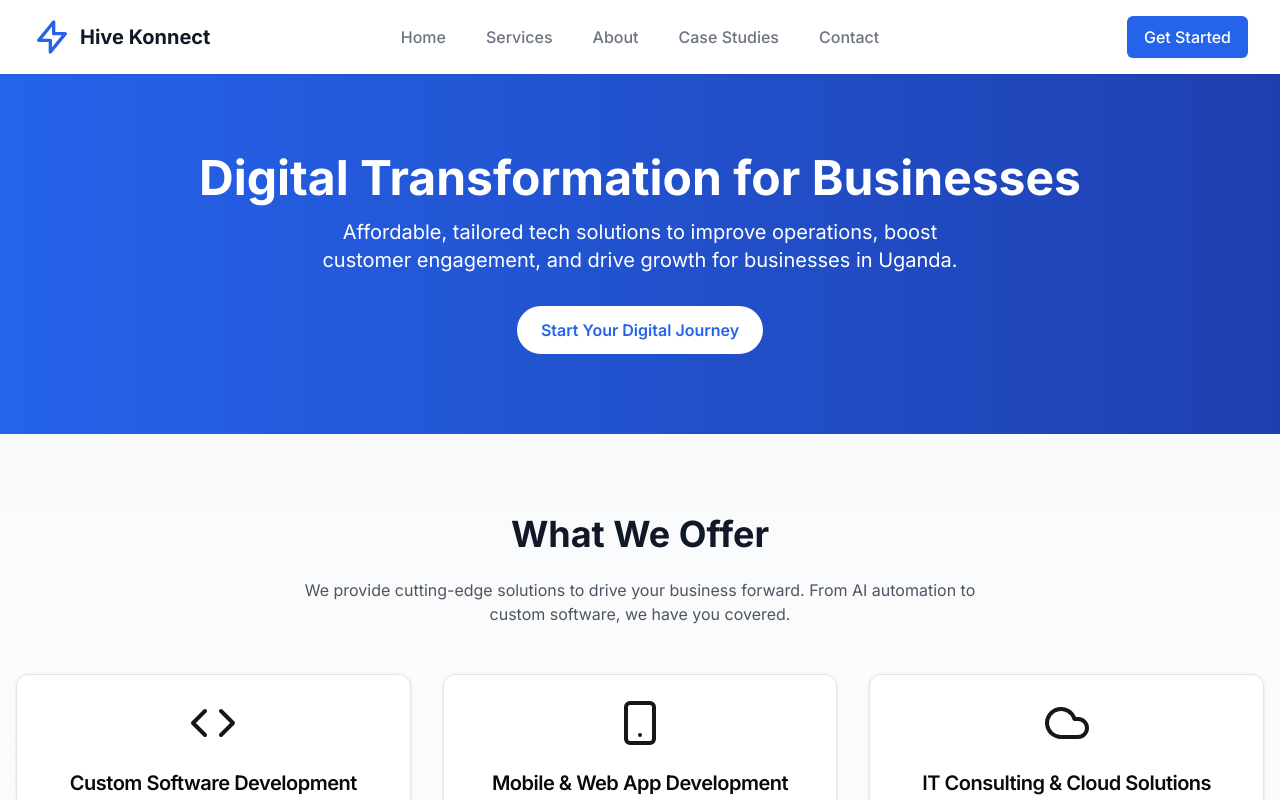
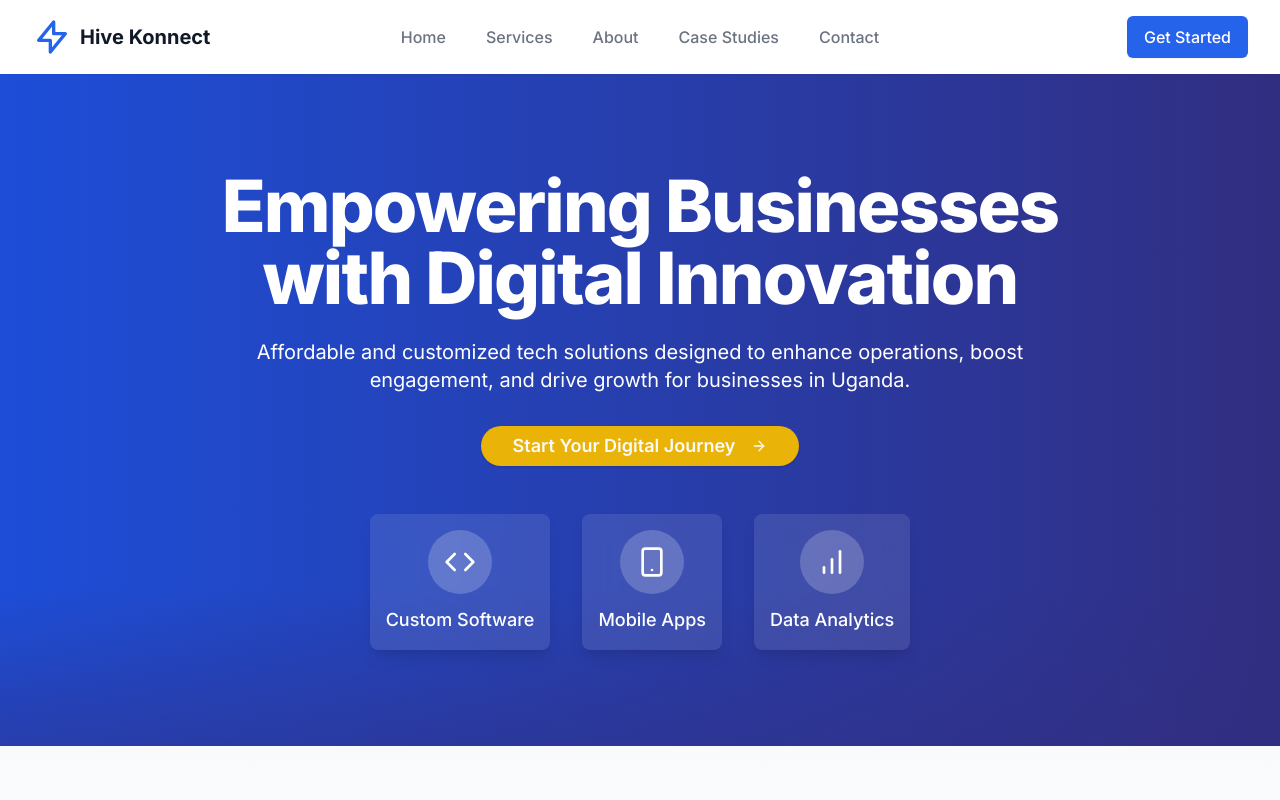
Before and after one commit to OpiniIsaac/hivekoonect_website, a Next.js app: page / in a window 1280 px wide. Shown: the top 800 px of the page. Built offline with nearby package versions, Linux system fonts and the light colour scheme.

Commit message:
started in hero

```diff
--- a/components/hero.tsx
+++ b/components/hero.tsx
@@ -1,23 +1,92 @@
+"use client";
+
 import Link from "next/link";
+import { motion } from "framer-motion";
+import { ArrowRight, Code, Smartphone, BarChart } from "lucide-react";
+import { Button } from "@/components/ui/button";
+
+const features = [
+  { icon: Code, text: "Custom Software" },
+  { icon: Smartphone, text: "Mobile Apps" },
+  { icon: BarChart, text: "Data Analytics" },
+];
 
 export default function Hero() {
   return (
-    <section className="bg-gradient-to-r from-blue-600 to-blue-800 text-white py-20">
-      <div className="container mx-auto px-4 text-center">
-        <h1 className="text-4xl md:text-5xl font-bold mb-4">
-          Digital Transformation for Businesses
-        </h1>
-        <p className="text-xl mb-8 max-w-2xl mx-auto">
-          Affordable, tailored tech solutions to improve operations, boost
-          customer engagement, and drive growth for businesses in Uganda.
-        </p>
-        <Link
-          href="#contact"
-          className="bg-white text-blue-600 px-6 py-3 rounded-full font-semibold hover:bg-blue-100 transition duration-300 inline-block"
+    <section className="relative bg-gradient-to-r from-blue-700 to-indigo-900 text-white py-24 overflow-hidden">
+      <div className="absolute inset-0 bg-grid-white/[0.08] bg-[size:30px_30px] opacity-20" />
+
+      <motion.div
+        initial={{ opacity: 0 }}
+        animate={{ opacity: 1 }}
+        transition={{ duration: 0.6 }}
+        className="container mx-auto px-6 text-center relative z-10"
+      >
+        <motion.h1
+          initial={{ y: -30, opacity: 0 }}
+          animate={{ y: 0, opacity: 1 }}
+          transition={{ duration: 0.7, delay: 0.2 }}
+          className="text-5xl md:text-7xl font-extrabold mb-6 leading-tight tracking-tight"
         >
-          Start Your Digital Journey
-        </Link>
-      </div>
+          Empowering Businesses
+          <br />
+          with Digital Innovation
+        </motion.h1>
+
+        <motion.p
+          initial={{ y: 30, opacity: 0 }}
+          animate={{ y: 0, opacity: 1 }}
+          transition={{ duration: 0.7, delay: 0.4 }}
+          className="text-lg md:text-xl mb-8 max-w-3xl mx-auto"
+        >
+          Affordable and customized tech solutions designed to enhance
+          operations, boost engagement, and drive growth for businesses in
+          Uganda.
+        </motion.p>
+
+        <motion.div
+          initial={{ scale: 0.9, opacity: 0 }}
+          animate={{ scale: 1, opacity: 1 }}
+          transition={{ duration: 0.6, delay: 0.6 }}
+        >
+          <Button
+            asChild
+            size="lg"
+            className="rounded-full font-semibold px-8 py-3 text-lg bg-yellow-500 hover:bg-yellow-600"
+          >
+            <Link href="#contact">
+              Start Your Digital Journey <ArrowRight className="ml-2 h-5 w-5" />
+            </Link>
+          </Button>
+        </motion.div>
+
+        <motion.div
+          initial={{ y: 40, opacity: 0 }}
+          animate={{ y: 0, opacity: 1 }}
+          transition={{ duration: 0.6, delay: 0.8 }}
+          className="mt-12 flex flex-wrap justify-center gap-8"
+        >
+          {features.map((item, index) => (
+            <motion.div
+              key={index}
+              whileHover={{ scale: 1.1 }}
+              className="flex flex-col items-center p-4 bg-white/10 rounded-lg shadow-lg backdrop-blur-md transition-transform"
+            >
+              <div className="bg-white/20 p-4 rounded-full">
+                <item.icon className="h-8 w-8 text-white" />
+              </div>
+              <span className="mt-3 text-lg font-medium">{item.text}</span>
+            </motion.div>
+          ))}
+        </motion.div>
+      </motion.div>
+
+      <motion.div
+        initial={{ opacity: 0 }}
+        animate={{ opacity: 1 }}
+        transition={{ duration: 1, delay: 1 }}
+        className="absolute bottom-0 left-0 right-0 h-40 bg-gradient-to-t from-indigo-900/50 to-transparent"
+      />
     </section>
   );
 }
```
